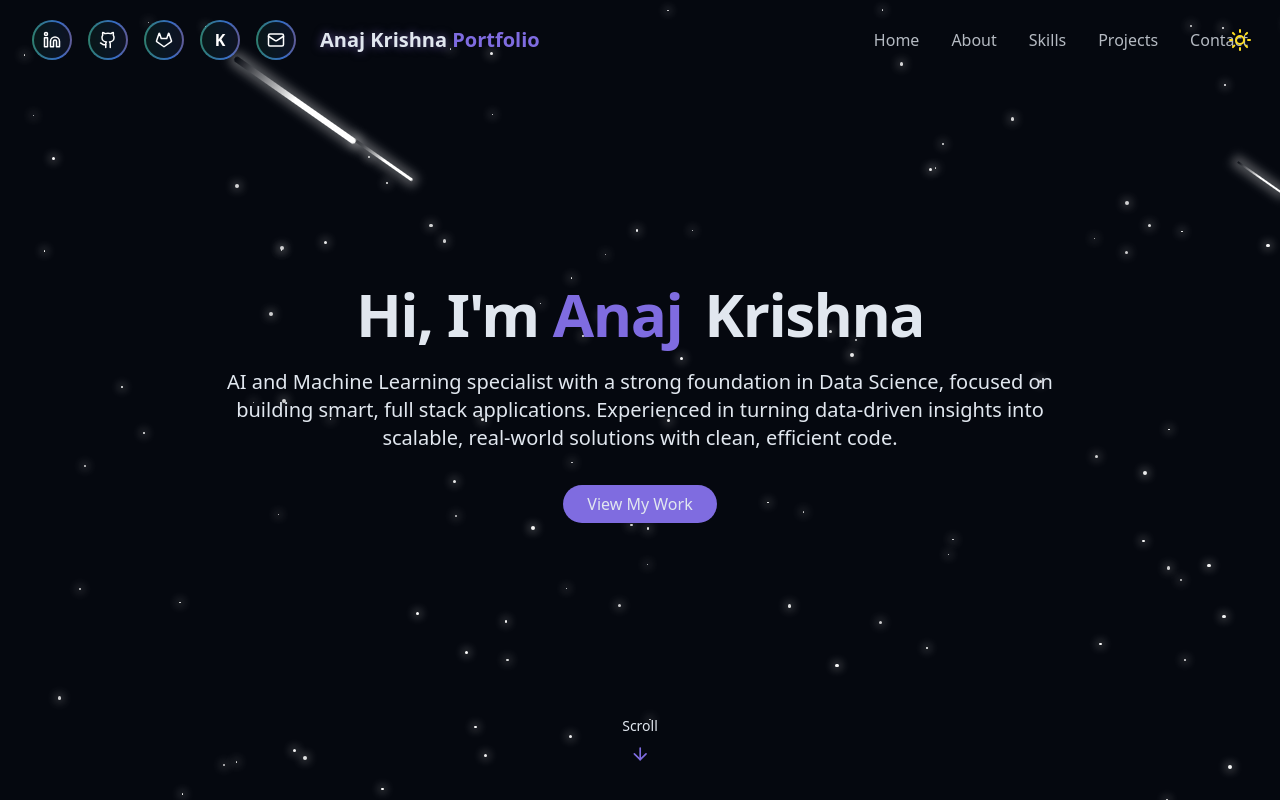
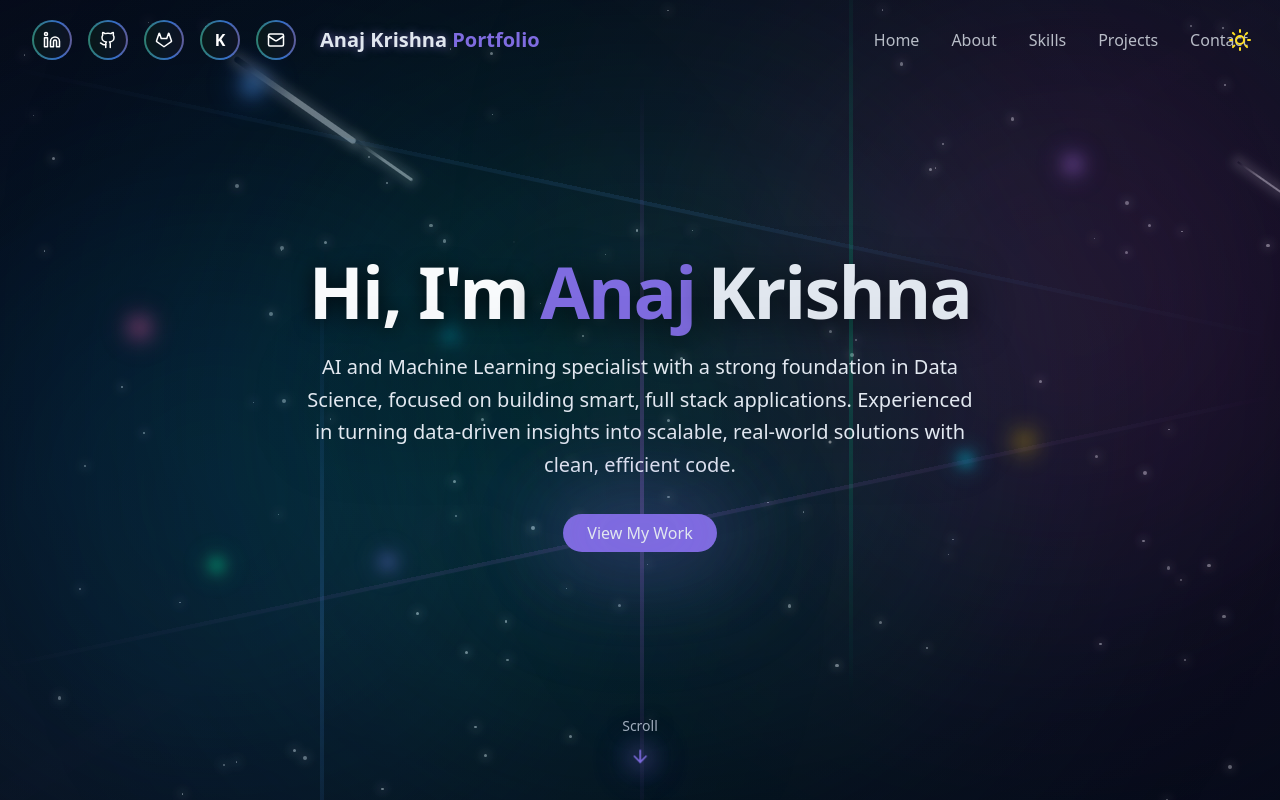
Before and after one commit to anaj-krishna/portfolio1, a React (Vite) app: page / in a window 1280 px wide. Shown: the top 800 px of the page. Built offline with nearby package versions, Linux system fonts and the light colour scheme.

Commit message:
maintenance

```diff
--- a/src/Components/HeroSection.jsx
+++ b/src/Components/HeroSection.jsx
@@ -4,39 +4,183 @@ export const HeroSection = () => {
   return (
     <section
       id="hero"
-      className="relative min-h-screen flex flex-col items-center justify-center px-4"
+      className="relative min-h-screen flex flex-col items-center justify-center px-4 overflow-hidden"
     >
-      <div className="container max-w-4xl mx-auto text-center z-10">
+      {/* Semi-transparent background overlay - 50% opacity */}
+      <div className="absolute inset-0 bg-gradient-to-br from-slate-950/50 via-slate-900/40 to-slate-950/50" />
+
+      {/* Epic lighting system */}
+      <div className="absolute inset-0 overflow-hidden pointer-events-none">
+        {/* Massive pulsing orbs with color variation */}
+        <div className="absolute top-1/4 -left-20 w-[600px] h-[600px] bg-gradient-to-br from-blue-500/40 via-cyan-500/30 to-blue-600/40 rounded-full blur-[150px] animate-pulse-slow" />
+        <div className="absolute bottom-1/4 -right-20 w-[600px] h-[600px] bg-gradient-to-bl from-purple-500/40 via-pink-500/30 to-purple-600/40 rounded-full blur-[150px] animate-pulse-slow" style={{ animationDelay: '1s' }} />
+        <div className="absolute top-1/2 left-1/2 -translate-x-1/2 -translate-y-1/2 w-[700px] h-[700px] bg-gradient-to-t from-emerald-500/30 via-teal-500/20 to-emerald-600/30 rounded-full blur-[150px] animate-pulse-slow" style={{ animationDelay: '2s' }} />
+
+        {/* Rotating light rings */}
+        <div className="absolute top-1/2 left-1/2 -translate-x-1/2 -translate-y-1/2 w-[800px] h-[800px] animate-spin-very-slow">
+          <div className="absolute top-0 left-1/2 -translate-x-1/2 w-2 h-2 bg-blue-400 rounded-full blur-sm shadow-[0_0_20px_rgba(59,130,246,0.8)]" />
+          <div className="absolute bottom-0 left-1/2 -translate-x-1/2 w-2 h-2 bg-purple-400 rounded-full blur-sm shadow-[0_0_20px_rgba(168,85,247,0.8)]" />
+          <div className="absolute left-0 top-1/2 -translate-y-1/2 w-2 h-2 bg-emerald-400 rounded-full blur-sm shadow-[0_0_20px_rgba(52,211,153,0.8)]" />
+          <div className="absolute right-0 top-1/2 -translate-y-1/2 w-2 h-2 bg-cyan-400 rounded-full blur-sm shadow-[0_0_20px_rgba(34,211,238,0.8)]" />
+        </div>
+
+        {/* Vertical light beams with color */}
+        <div className="absolute top-0 left-1/4 w-1 h-full bg-gradient-to-b from-transparent via-blue-400/30 to-transparent animate-beam" />
+        <div className="absolute top-0 left-1/2 w-1 h-full bg-gradient-to-b from-transparent via-purple-400/30 to-transparent animate-beam" style={{ animationDelay: '1s' }} />
+        <div className="absolute top-0 right-1/3 w-1 h-full bg-gradient-to-b from-transparent via-emerald-400/30 to-transparent animate-beam" style={{ animationDelay: '2s' }} />
+
+        {/* Diagonal light rays */}
+        <div className="absolute top-1/4 left-0 w-full h-1 bg-gradient-to-r from-transparent via-blue-400/20 to-transparent rotate-12 animate-pulse-slow" />
+        <div className="absolute bottom-1/3 left-0 w-full h-1 bg-gradient-to-r from-transparent via-purple-400/20 to-transparent -rotate-12 animate-pulse-slow" style={{ animationDelay: '1.5s' }} />
+
+        {/* Enhanced floating light particles */}
+        <div className="absolute top-[15%] left-[20%] w-4 h-4 bg-blue-400 rounded-full blur-sm animate-float-glow shadow-[0_0_30px_rgba(59,130,246,1)]" />
+        <div className="absolute top-[25%] right-[15%] w-3 h-3 bg-purple-400 rounded-full blur-sm animate-float-glow shadow-[0_0_25px_rgba(168,85,247,1)]" style={{ animationDelay: '1s' }} />
+        <div className="absolute bottom-[25%] left-[15%] w-4 h-4 bg-emerald-400 rounded-full blur-sm animate-float-glow shadow-[0_0_30px_rgba(52,211,153,1)]" style={{ animationDelay: '2s' }} />
+        <div className="absolute top-[60%] right-[25%] w-3.5 h-3.5 bg-cyan-400 rounded-full blur-sm animate-float-glow shadow-[0_0_28px_rgba(34,211,238,1)]" style={{ animationDelay: '3s' }} />
+        <div className="absolute top-[45%] left-[12%] w-3 h-3 bg-pink-400 rounded-full blur-sm animate-float-glow shadow-[0_0_25px_rgba(236,72,153,1)]" style={{ animationDelay: '4s' }} />
+        <div className="absolute bottom-[40%] right-[18%] w-2.5 h-2.5 bg-yellow-400 rounded-full blur-sm animate-float-glow shadow-[0_0_22px_rgba(250,204,21,1)]" style={{ animationDelay: '5s' }} />
+        <div className="absolute top-[70%] left-[30%] w-3 h-3 bg-indigo-400 rounded-full blur-sm animate-float-glow shadow-[0_0_25px_rgba(129,140,248,1)]" style={{ animationDelay: '6s' }} />
+
+        {/* Sparkle effects */}
+        <div className="absolute top-[30%] left-[40%] w-1 h-1 bg-white rounded-full animate-sparkle shadow-[0_0_10px_rgba(255,255,255,1)]" />
+        <div className="absolute top-[55%] right-[35%] w-1 h-1 bg-white rounded-full animate-sparkle shadow-[0_0_10px_rgba(255,255,255,1)]" style={{ animationDelay: '1.2s' }} />
+        <div className="absolute bottom-[35%] left-[45%] w-1 h-1 bg-white rounded-full animate-sparkle shadow-[0_0_10px_rgba(255,255,255,1)]" style={{ animationDelay: '2.4s' }} />
+
+        {/* Radial gradient overlay for depth */}
+        <div className="absolute inset-0 bg-[radial-gradient(ellipse_at_center,transparent_0%,rgba(15,23,42,0.3)_100%)]" />
+      </div>
+
+      <div className="container max-w-4xl mx-auto text-center z-10 relative">
         <div className="space-y-6">
-          <h1 className="text-4xl md:text-6xl font-bold tracking-tight">
-            <span className="opacity-0 animate-fade-in"> Hi, I'm</span>
-            <span className="text-primary opacity-0 animate-fade-in-delay-1">
-              {" "}
+          <h1 className="text-5xl md:text-7xl font-bold tracking-tight">
+            <span className="opacity-0 animate-fade-in text-slate-50 drop-shadow-[0_0_40px_rgba(255,255,255,0.4)] drop-shadow-[0_2px_10px_rgba(0,0,0,0.8)]">
+              Hi, I'm
+            </span>
+            <span className="text-primary opacity-0 animate-fade-in-delay-1 inline-block ml-3 drop-shadow-[0_0_50px_var(--primary)] drop-shadow-[0_0_100px_var(--primary)] drop-shadow-[0_4px_20px_rgba(0,0,0,0.9)]">
               Anaj
             </span>
-            <span className="text-gradient ml-2 opacity-0 animate-fade-in-delay-2">
-              {" "}
+            <span className="text-gradient ml-3 opacity-0 animate-fade-in-delay-2 inline-block drop-shadow-[0_0_50px_rgba(168,85,247,0.7)] drop-shadow-[0_0_100px_rgba(168,85,247,0.5)] drop-shadow-[0_4px_20px_rgba(0,0,0,0.9)]">
               Krishna
             </span>
           </h1>
 
-          <p className="text-lg md:text-xl text-muted-foreground max-2-2xl mx-auto opacity-0 animate-fade-in-delay-3">
+          <p className="text-lg md:text-xl text-slate-200 max-w-2xl mx-auto opacity-0 animate-fade-in-delay-3 drop-shadow-[0_0_30px_rgba(0,0,0,0.8)] leading-relaxed">
             AI and Machine Learning specialist with a strong foundation in Data Science, focused on building smart,
             full stack applications. Experienced in turning data-driven insights into scalable, real-world solutions with clean, efficient code.
           </p>
 
           <div className="pt-4 opacity-0 animate-fade-in-delay-4">
-            <a href="#projects" className="cosmic-button">
-              View My Work
+            <a href="#projects" className="cosmic-button relative group">
+              {/* Multiple glow layers */}
+              <span className="absolute -inset-6 bg-primary/30 blur-3xl opacity-0 group-hover:opacity-100 transition-opacity duration-700 rounded-full animate-pulse-slow" />
+              <span className="absolute -inset-4 bg-primary/40 blur-2xl opacity-50 group-hover:opacity-100 transition-opacity duration-500 rounded-full" />
+              <span className="relative">View My Work</span>
             </a>
           </div>
         </div>
       </div>
 
-      <div className="absolute bottom-8 left-1/2 transform -translate-x-1/2 flex flex-col items-center animate-bounce">
-        <span className="text-sm text-muted-foreground mb-2"> Scroll </span>
-        <ArrowDown className="h-5 w-5 text-primary" />
+      <div className="absolute bottom-8 left-1/2 transform -translate-x-1/2 flex flex-col items-center z-10">
+        <span className="text-sm text-slate-300 mb-3 animate-pulse drop-shadow-[0_0_10px_rgba(0,0,0,0.8)]">Scroll</span>
+        <div className="relative">
+          {/* Triple glow layers with different colors */}
+          <div className="absolute inset-0 rounded-full bg-blue-400/40 blur-2xl animate-pulse" />
+          <div className="absolute inset-0 rounded-full bg-purple-400/40 blur-xl animate-pulse" style={{ animationDelay: '0.3s' }} />
+          <div className="absolute inset-0 rounded-full bg-primary/50 blur-md animate-pulse" style={{ animationDelay: '0.6s' }} />
+          <ArrowDown className="relative h-5 w-5 text-primary animate-bounce drop-shadow-[0_0_20px_var(--primary)] drop-shadow-[0_0_40px_var(--primary)]" />
+        </div>
       </div>
+
+      <style jsx>{`
+        @keyframes float-glow {
+          0%, 100% {
+            transform: translate(0, 0) scale(1);
+            opacity: 0.7;
+          }
+          20% {
+            transform: translate(-25px, -40px) scale(1.3);
+            opacity: 1;
+          }
+          40% {
+            transform: translate(20px, -25px) scale(0.8);
+            opacity: 0.8;
+          }
+          60% {
+            transform: translate(-15px, -45px) scale(1.2);
+            opacity: 0.95;
+          }
+          80% {
+            transform: translate(18px, -30px) scale(0.9);
+            opacity: 0.85;
+          }
+        }
+
+        @keyframes beam {
+          0% {
+            transform: translateY(-100%);
+            opacity: 0;
+          }
+          50% {
+            opacity: 1;
+          }
+          100% {
+            transform: translateY(100%);
+            opacity: 0;
+          }
+        }
+
+        @keyframes pulse-slow {
+          0%, 100% {
+            opacity: 0.6;
+            transform: scale(1);
+          }
+          50% {
+            opacity: 1;
+            transform: scale(1.05);
+          }
+        }
+
+        @keyframes sparkle {
+          0%, 100% {
+            opacity: 0;
+            transform: scale(0);
+          }
+          50% {
+            opacity: 1;
+            transform: scale(1.5);
+          }
+        }
+
+        @keyframes spin-very-slow {
+          from {
+            transform: translate(-50%, -50%) rotate(0deg);
+          }
+          to {
+            transform: translate(-50%, -50%) rotate(360deg);
+          }
+        }
+
+        .animate-float-glow {
+          animation: float-glow 10s ease-in-out infinite;
+        }
+
+        .animate-beam {
+          animation: beam 10s linear infinite;
+        }
+
+        .animate-pulse-slow {
+          animation: pulse-slow 6s ease-in-out infinite;
+        }
+
+        .animate-sparkle {
+          animation: sparkle 3s ease-in-out infinite;
+        }
+
+        .animate-spin-very-slow {
+          animation: spin-very-slow 40s linear infinite;
+        }
+      `}</style>
     </section>
   );
 };
```
